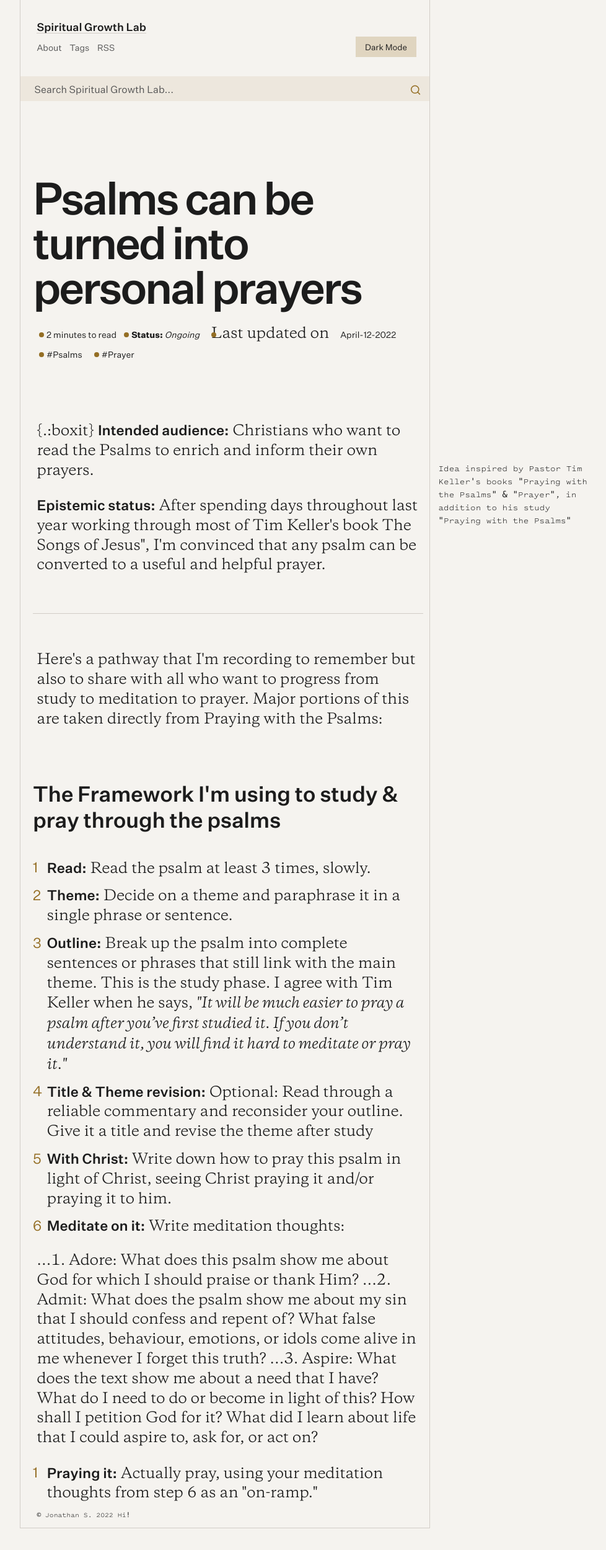
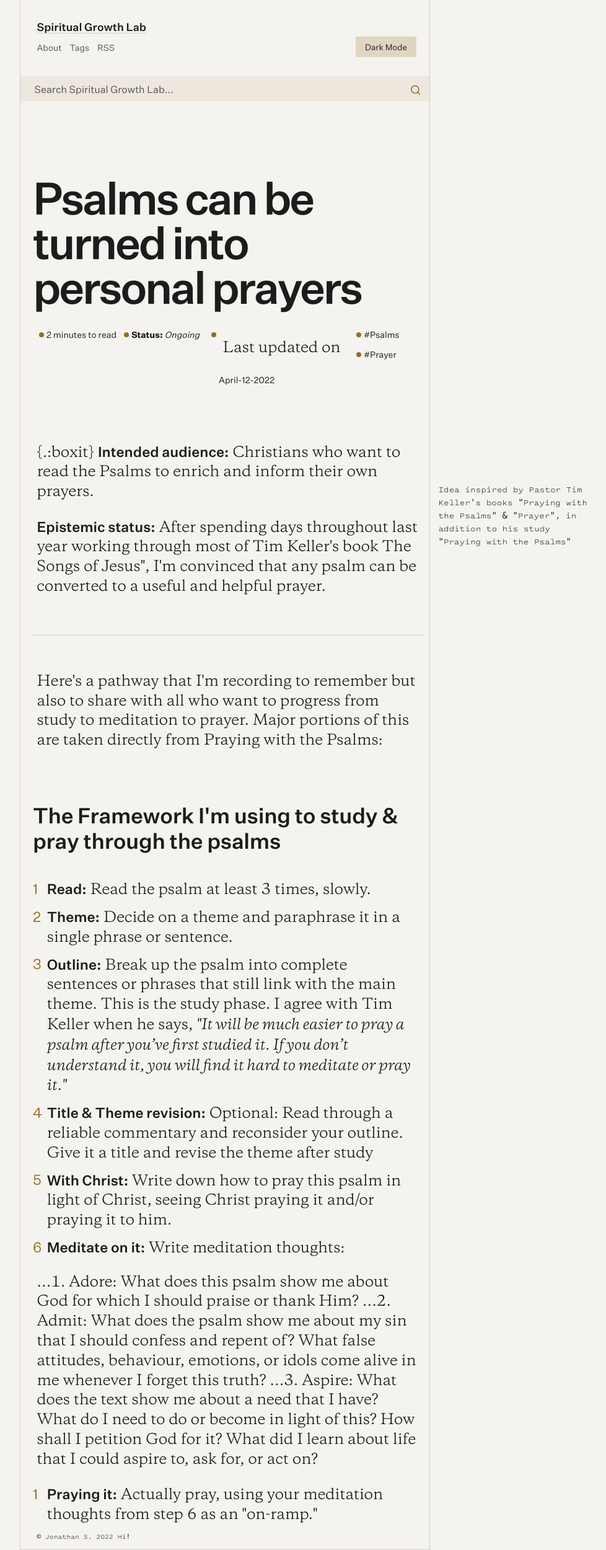
Before and after one commit to jsantiago611/digital-garden-master, a Jekyll site: the page built from _posts/2022-04-12-psalms-study.md, in a window 1280 px wide. Shown: the whole page at 62% size, without its empty margins (277-1255 px from the left). Built offline with Jekyll 4.4.1, drawn with Linux system fonts in a browser that asks for light colours; before the commit the page ends 2465 px from its top, so only the background shows below that.

Commit message:
Update Content.html

```diff
--- a/_includes/Content.html
+++ b/_includes/Content.html
@@ -6,7 +6,7 @@
     <li><p class="readtime">{%- include read_time.html -%}</p></li>
     <li><a href="javascript:void(0)" class="tag"><b>Status:</b> <i>{{page.status | capitalize}}</i></a></li>
     {%- endif -%}
-    <li>Last updated on <a href="/dates/#{{ page.date | date: '%d-%B-%Y' }}" class="tag">{{ page.date | date: '%B-%d-%Y' }}</a></li>
+    <li><a href="/dates/#{{ page.date | date: '%d-%B-%Y' }}" class="tag"><p>Last updated on </p>{{ page.date | date: '%B-%d-%Y' }}</a></li>
     <!-- Loop through page categories and print them in tags -->
     {%- for tag in page.tags -%}
         {%- if tag == 'Favorite' -%}
```
